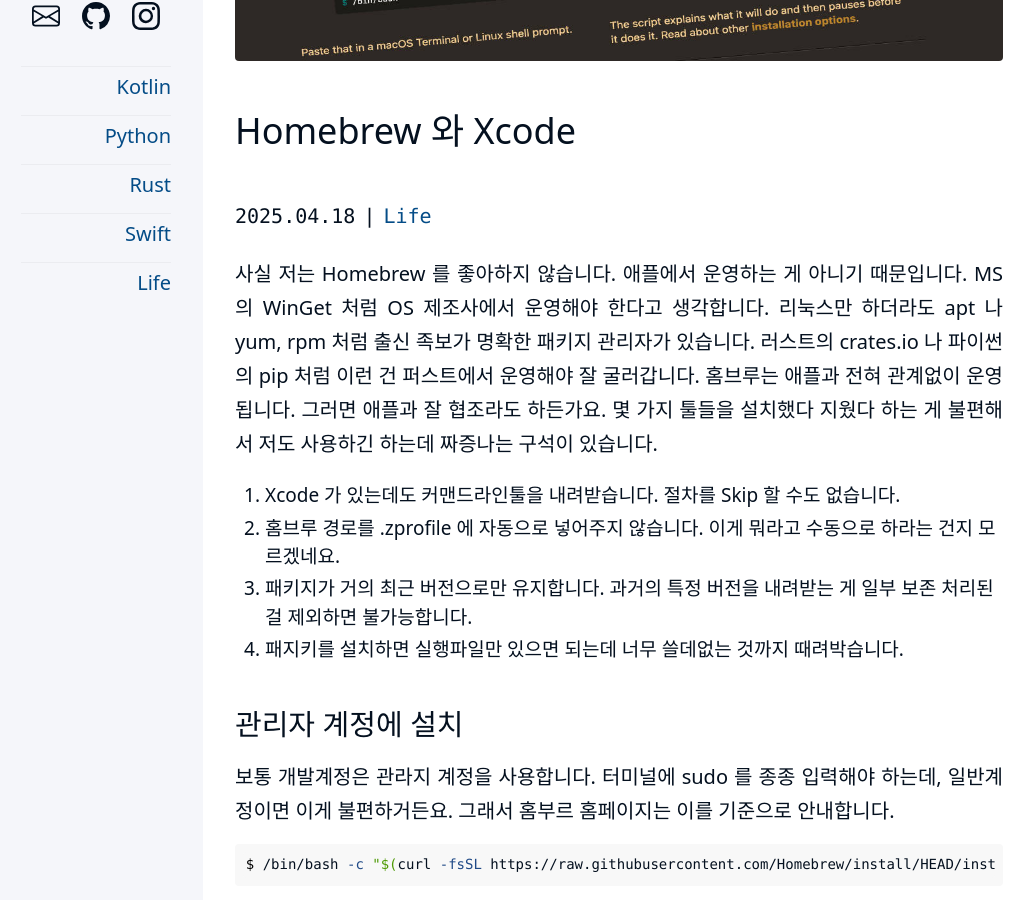
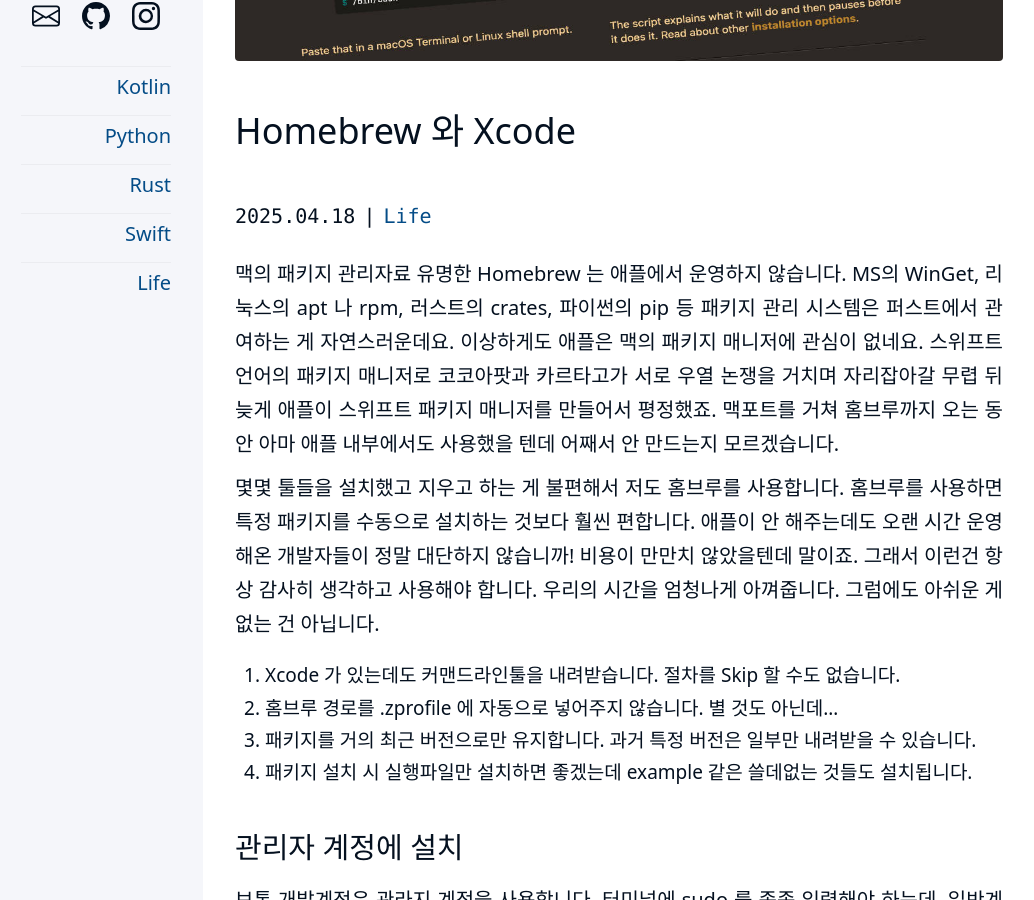
Before and after one commit to kiroshin/kiroshin.github.io, a Jekyll site: the page built from _posts/2025-04-18-homebrew-xcode.md, in a window 1280 px wide and 900 px high, scrolled down 373 px. Shown: the whole window, without its empty margins (117-1151 px from the left). Built offline with Jekyll 4.4.1, drawn with Linux system fonts in a browser that asks for light colours.

Commit message:
Update 2025-04-18-homebrew-xcode.md

```diff
--- a/_posts/2025-04-18-homebrew-xcode.md
+++ b/_posts/2025-04-18-homebrew-xcode.md
@@ -8,12 +8,14 @@
 math: false
 ---
 
-사실 저는 Homebrew 를 좋아하지 않습니다. 애플에서 운영하는 게 아니기 때문입니다. MS의 WinGet 처럼 OS 제조사에서 운영해야 한다고 생각합니다. 리눅스만 하더라도 apt 나 yum, rpm 처럼 출신 족보가 명확한 패키지 관리자가 있습니다. 러스트의 crates.io 나 파이썬의 pip 처럼 이런 건 퍼스트에서 운영해야 잘 굴러갑니다. 홈브루는 애플과 전혀 관계없이 운영됩니다. 그러면 애플과 잘 협조라도 하든가요. 몇 가지 툴들을 설치했다 지웠다 하는 게 불편해서 저도 사용하긴 하는데 짜증나는 구석이 있습니다.
+맥의 패키지 관리자료 유명한 Homebrew 는 애플에서 운영하지 않습니다. MS의 WinGet, 리눅스의 apt 나 rpm, 러스트의 crates, 파이썬의 pip 등 패키지 관리 시스템은 퍼스트에서 관여하는 게 자연스러운데요. 이상하게도 애플은 맥의 패키지 매니저에 관심이 없네요. 스위프트 언어의 패키지 매니저로 코코아팟과 카르타고가 서로 우열 논쟁을 거치며 자리잡아갈 무렵 뒤늦게 애플이 스위프트 패키지 매니저를 만들어서 평정했죠. 맥포트를 거쳐 홈브루까지 오는 동안 아마 애플 내부에서도 사용했을 텐데 어째서 안 만드는지 모르겠습니다.
+
+몇몇 툴들을 설치했고 지우고 하는 게 불편해서 저도 홈브루를 사용합니다. 홈브루를 사용하면 특정 패키지를 수동으로 설치하는 것보다 훨씬 편합니다. 애플이 안 해주는데도 오랜 시간 운영해온 개발자들이 정말 대단하지 않습니까! 비용이 만만치 않았을텐데 말이죠. 그래서 이런건 항상 감사히 생각하고 사용해야 합니다. 우리의 시간을 엄청나게 아껴줍니다. 그럼에도 아쉬운 게 없는 건 아닙니다.
 
 1. Xcode 가 있는데도 커맨드라인툴을 내려받습니다. 절차를 Skip 할 수도 없습니다.
-2. 홈브루 경로를 .zprofile 에 자동으로 넣어주지 않습니다. 이게 뭐라고 수동으로 하라는 건지 모르겠네요.
-3. 패키지가 거의 최근 버전으로만 유지합니다. 과거의 특정 버전을 내려받는 게 일부 보존 처리된 걸 제외하면 불가능합니다.
-4. 패지키를 설치하면 실행파일만 있으면 되는데 너무 쓸데없는 것까지 때려박습니다.
+2. 홈브루 경로를 .zprofile 에 자동으로 넣어주지 않습니다. 별 것도 아닌데...
+3. 패키지를 거의 최근 버전으로만 유지합니다. 과거 특정 버전은 일부만 내려받을 수 있습니다.
+4. 패키지 설치 시 실행파일만 설치하면 좋겠는데 example 같은 쓸데없는 것들도 설치됩니다.
 
 
 ## 관리자 계정에 설치
```
